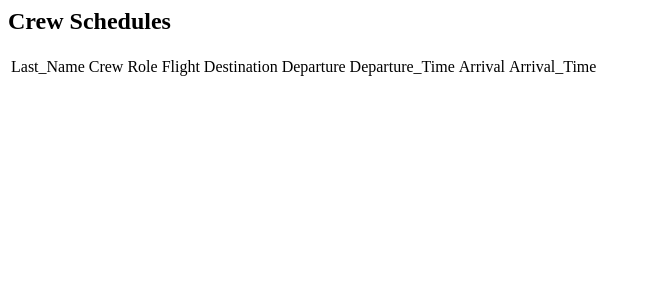
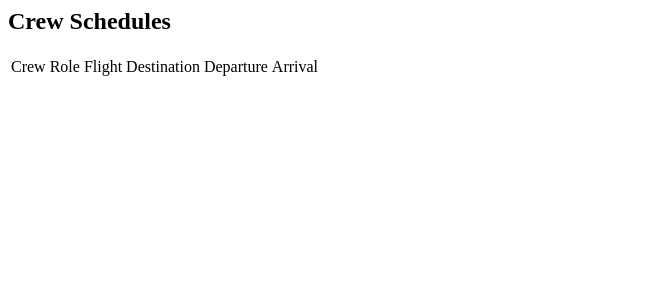
Before and after one commit to Alvallesteros/Magis-Air, a Django app: page /crew/ in a window 1280 px wide. Shown: the top 300 px of the page, without its empty margins (0-650 px from the left). Run offline with Django 3.2, Linux system fonts and the light colour scheme; data that the repository does not hold is empty.

Commit message:
fixed datetime, name formatting

```diff
--- a/MagisAir/app_crew/templates/app_crew/crew.html
+++ b/MagisAir/app_crew/templates/app_crew/crew.html
@@ -18,9 +18,7 @@
           <td>{{ row.flight }}</td>
           <td>{{ row.destination }}</td>
           <td>{{ row.departure }}</td>
-          <td>{{ row.departure_time }}</td>
           <td>{{ row.arrival }}</td>
-          <td>{{ row.arrival_time }}</td>
       </tr>
     {% endfor %}
   </table>
--- a/MagisAir/app_crew/views.py
+++ b/MagisAir/app_crew/views.py
@@ -3,36 +3,37 @@ from django.shortcuts import render
 from django.db import connection
 from django.views import View
 from .models import CrewMember, CrewAssignment
+import datetime as dt
 
 # Create your views here.
 class CrewAssignments(View):
     template_name = 'app_crew/crew.html'
 
+    def dateTimeTransform(self, date, time):
+            return date.strftime('%-d %B %Y') + ', ' + time.strftime('%H:%M')
+
+    def nameTransform(self, first, last):
+        return last + ', ' + first
+
     def get(self, request, *args, **kwargs):
-
-        def dateTimeTransform(self, date, time):
-            return ""
-
-        def nameTransform(self, first, last):
-            return ""
-
         query = '''
                 SELECT
                     cm.last_name,
+                    sf.arrival_time,
+                    sf.departure_time,
                     cm.first_name AS "crew",
                     ca.role,
                     bf.flight_code AS "flight",
                     fr.destination AS "destination",
                     sf.departure_date AS "departure",
-                    sf.departure_time,
-                    sf.arrival_date AS "arrival",
-                    sf.arrival_time
+                    sf.arrival_date AS "arrival"
                     FROM app_crew_CrewMember AS cm
                     JOIN app_crew_CrewAssignment AS ca ON cm.crew_member_id = ca.crew_member_id
                     JOIN app_schedule_ScheduledFlight AS sf ON ca.scheduled_flight_id = sf.scheduled_flight_id
                     JOIN app_routes_BaseFlight AS bf ON sf.base_flight_id=bf.id
                     JOIN app_routes_Route AS fr ON bf.route_id=fr.route_id
                     {_where}
+                    ORDER BY bf.flight_code
                 '''
 
         with connection.cursor() as cursor:
@@ -40,7 +41,12 @@ class CrewAssignments(View):
             columns = [col[0] for col in cursor.description]
             results = [dict (zip(columns, row)) for row in cursor.fetchall()]
 
-            formatted_columns = [col.title() for col in columns]
+            formatted_columns = [col.title() for col in columns][3:]
+
+            for r in results:
+                r['departure'] = self.dateTimeTransform(r['departure'], r['departure_time'])
+                r['arrival'] = self.dateTimeTransform(r['arrival'], r['arrival_time'])
+                r['crew'] = self.nameTransform(r['crew'], r['last_name'])
 
         context = {
             'headers' : formatted_columns,
```
Also changed, not shown: 2 other files.
